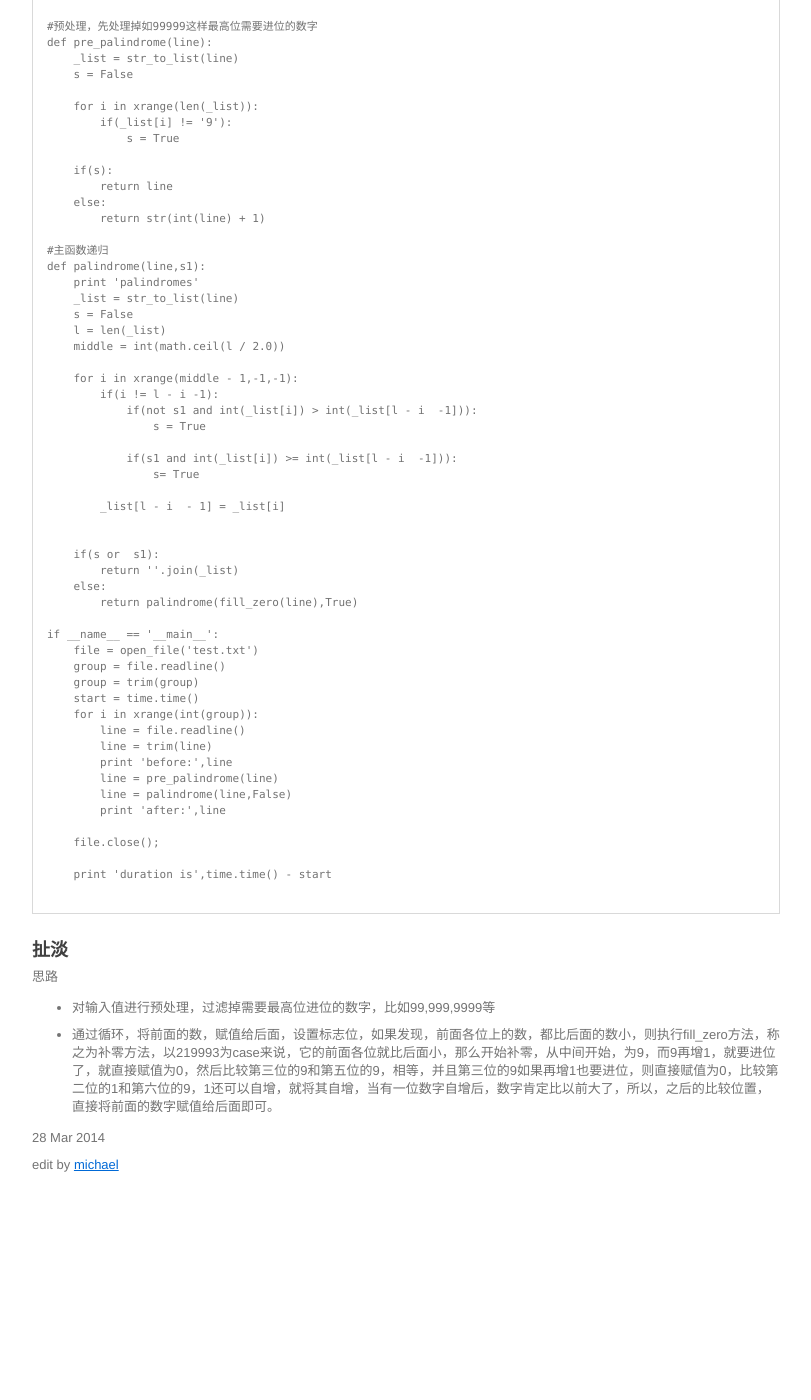
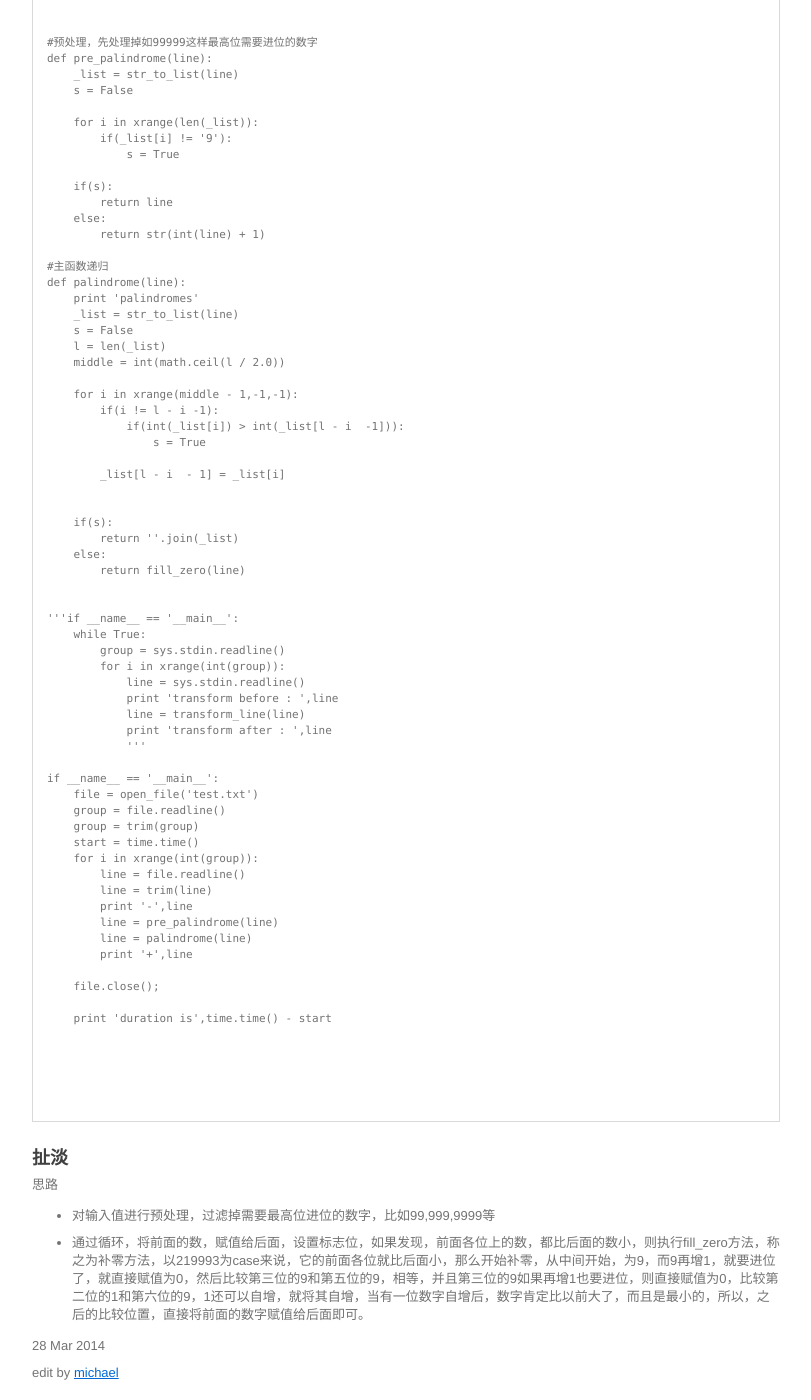
Before and after one commit to AxeMea/axemea.github.com, a Jekyll site: the page built from _posts/2014-03-28-spoj-problem-the-next-palindrome.md, in a window 1280 px wide and 1400 px high, scrolled down 1276 px. Shown: the whole window, without its empty margins (234-1045 px from the left). Built offline with Jekyll 4.4.1, drawn with Linux system fonts in a browser that asks for light colours; before the commit the page ends 2487 px from its top, so only the background shows below that; some of the changed text lies outside the part shown.

Commit message:
2014-03-28-spoj-problem-the-next-palindrome.md

````diff
--- a/_posts/2014-03-28-spoj-problem-the-next-palindrome.md
+++ b/_posts/2014-03-28-spoj-problem-the-next-palindrome.md
@@ -93,7 +94,7 @@ def pre_palindrome(line):
         return str(int(line) + 1)
 
 #主函数递归
-def palindrome(line,s1):
+def palindrome(line):
     print 'palindromes'
     _list = str_to_list(line)
     s = False
@@ -102,19 +103,27 @@ def palindrome(line,s1):
 
     for i in xrange(middle - 1,-1,-1):
         if(i != l - i -1):
-            if(not s1 and int(_list[i]) > int(_list[l - i  -1])):
+            if(int(_list[i]) > int(_list[l - i  -1])):
                 s = True
-
-            if(s1 and int(_list[i]) >= int(_list[l - i  -1])):
-                s= True
 
         _list[l - i  - 1] = _list[i]
 
 
-    if(s or  s1):
+    if(s):
         return ''.join(_list)
     else:
-        return palindrome(fill_zero(line),True)
+        return fill_zero(line)
+
+
+'''if __name__ == '__main__':
+    while True:
+        group = sys.stdin.readline()
+        for i in xrange(int(group)):
+            line = sys.stdin.readline()
+            print 'transform before : ',line
+            line = transform_line(line)
+            print 'transform after : ',line
+            '''
 
 if __name__ == '__main__':
     file = open_file('test.txt')
@@ -124,14 +133,18 @@ if __name__ == '__main__':
     for i in xrange(int(group)):
         line = file.readline()
         line = trim(line)
-        print 'before:',line
+        print '-',line
         line = pre_palindrome(line)
-        line = palindrome(line,False)
-        print 'after:',line
+        line = palindrome(line)
+        print '+',line
 
     file.close();
 
     print 'duration is',time.time() - start
+
+
+
+
 
 ```
 
@@ -141,6 +154,6 @@ if __name__ == '__main__':
 
 * 对输入值进行预处理，过滤掉需要最高位进位的数字，比如99,999,9999等
 
-* 通过循环，将前面的数，赋值给后面，设置标志位，如果发现，前面各位上的数，都比后面的数小，则执行fill_zero方法，称之为补零方法，以219993为case来说，它的前面各位就比后面小，那么开始补零，从中间开始，为9，而9再增1，就要进位了，就直接赋值为0，然后比较第三位的9和第五位的9，相等，并且第三位的9如果再增1也要进位，则直接赋值为0，比较第二位的1和第六位的9，1还可以自增，就将其自增，当有一位数字自增后，数字肯定比以前大了，所以，之后的比较位置，直接将前面的数字赋值给后面即可。
+* 通过循环，将前面的数，赋值给后面，设置标志位，如果发现，前面各位上的数，都比后面的数小，则执行fill_zero方法，称之为补零方法，以219993为case来说，它的前面各位就比后面小，那么开始补零，从中间开始，为9，而9再增1，就要进位了，就直接赋值为0，然后比较第三位的9和第五位的9，相等，并且第三位的9如果再增1也要进位，则直接赋值为0，比较第二位的1和第六位的9，1还可以自增，就将其自增，当有一位数字自增后，数字肯定比以前大了，而且是最小的，所以，之后的比较位置，直接将前面的数字赋值给后面即可。
 
 {{ page.date | date_to_string }}
````
Also changed, not shown: other parts of _posts/2014-03-28-spoj-problem-the-next-palindrome.md (+2 -1 lines).
